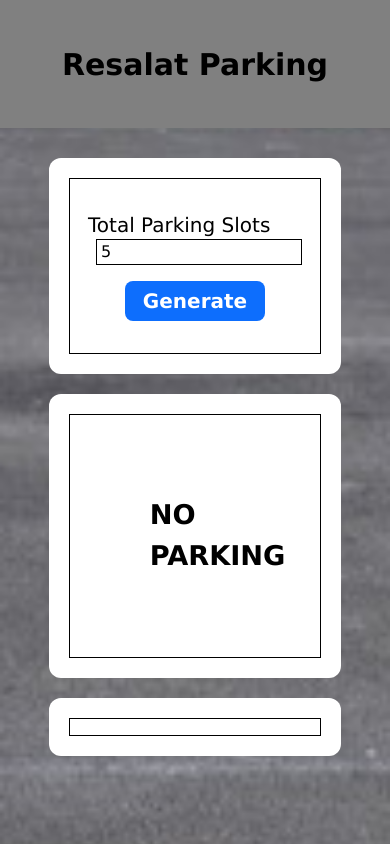
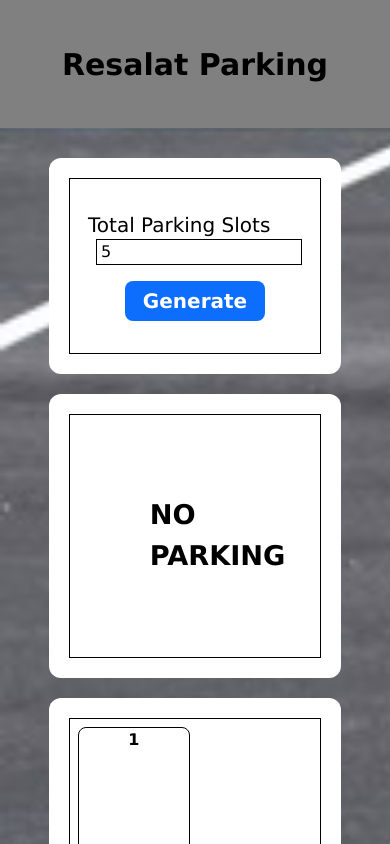
Before and after one commit to Amir-mohammad-ahmady-1234/parking-management-with-react, a React (Create React App) app: page / in a window 390 px wide. Both pictures are taken after typing "5" into the empty fields and a click on the button "Generate". Shown: the top 844 px of the page. Built offline with nearby package versions, Linux system fonts and the light colour scheme.

Commit message:
Ability to add slots to the page

```diff
--- a/src/components/App.js
+++ b/src/components/App.js
@@ -5,20 +5,22 @@ import SlotInput from "./SlotInput";
 import SlotGenerationBtn from "./SlotGenerationBtn";
 import ParkedCars from "./ParkedCars";
 import ShowAllParkingSpaces from "./ShowAllParkingSpaces";
+import { useState } from "react";
 
 function App() {
+  const [slot, setSlot] = useState('')
   return (
-    <div className="parking-container space-y-[30px] m-0 p-0 w-full min-h-screen flex-col justify-center bg-[url('./images/bg.jpg')] bg-top bg-[length:170%] bg-no-repeat">
+    <div className="parking-container space-y-[30px] m-0 p-0 w-full min-h-[100vh] flex-col justify-center bg-[url('./images/bg.jpg')] bg-cover bg-[length:170%] bg-no-repeat">
       <Header />
 
       <Main>
         <SlotSelection>
-          <SlotInput />
+          <SlotInput slot={slot} setSlot={setSlot} />
           <SlotGenerationBtn />
         </SlotSelection>
 
         <ParkedCars />
-        <ShowAllParkingSpaces />
+        <ShowAllParkingSpaces slot={slot} />
       </Main>
     </div>
   );
--- a/src/components/ShowAllParkingSpaces.js
+++ b/src/components/ShowAllParkingSpaces.js
@@ -1,7 +1,16 @@
-export default function ShowAllParkingSpaces() {
+export default function ShowAllParkingSpaces({ slot }) {
   return (
     <div className="w-3/4 h-fit bg-white p-[20px] rounded-xl">
-      <div className="size-full border p-2 border-black"></div>
+      <div className="size-full border p-2 border-black flex flex-wrap gap-[2em]">
+        {+slot > 0 &&
+          Array.from({ length: +slot }, (_, i) => {
+            return (
+              <div className="w-[7em] h-[12em] rounded-lg border border-black text-center" key={i}>
+                <h4 className="font-bold">{i + 1}</h4>
+              </div>
+            );
+          })}
+      </div>
     </div>
   );
 }
--- a/src/components/SlotInput.js
+++ b/src/components/SlotInput.js
@@ -1,10 +1,12 @@
-export default function SlotInput() {
+export default function SlotInput({slot, setSlot}) {
   return (
     <div className="space-x-2">
       <label className="text-xl font-[500]">total parking slots</label>
       <input
         type={"number"}
         className="border-[1px] border-black pl-1 font-[500]"
+        value={slot}
+        onChange={e => setSlot(e.target.value)}
       />
     </div>
   );
--- a/src/index.css
+++ b/src/index.css
@@ -13,12 +13,6 @@ button {
 
 /* medias */
 
-@media screen and (max-width: 700px) {
-    .parking-container {
-        background-size: 500%;
-    }
-}
-
 
 @media screen and (max-width: 610px) {
     .slot-selected {
@@ -32,11 +26,6 @@ button {
 
 
 @media screen and (max-width: 400px) {
-    .parking-container {
-        background-size: 800%;
-        height: 140vh;
-    }
-
     .header-compo {
         height: 8rem;
     }
```
